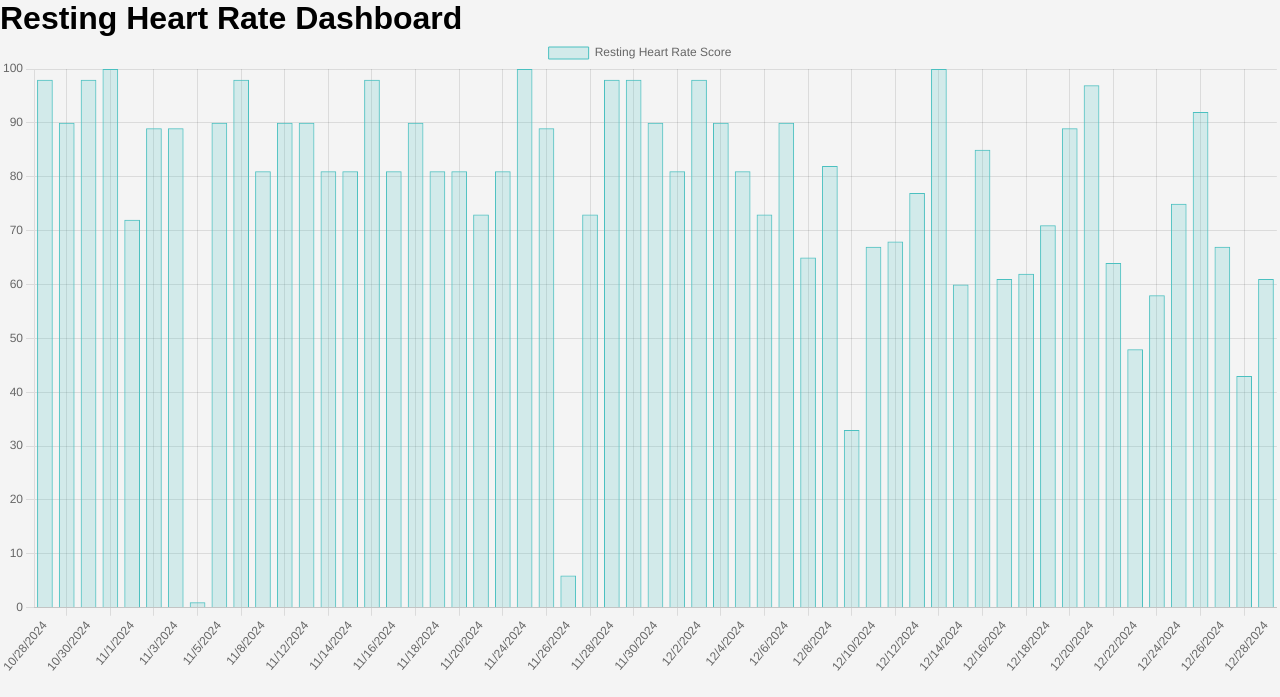
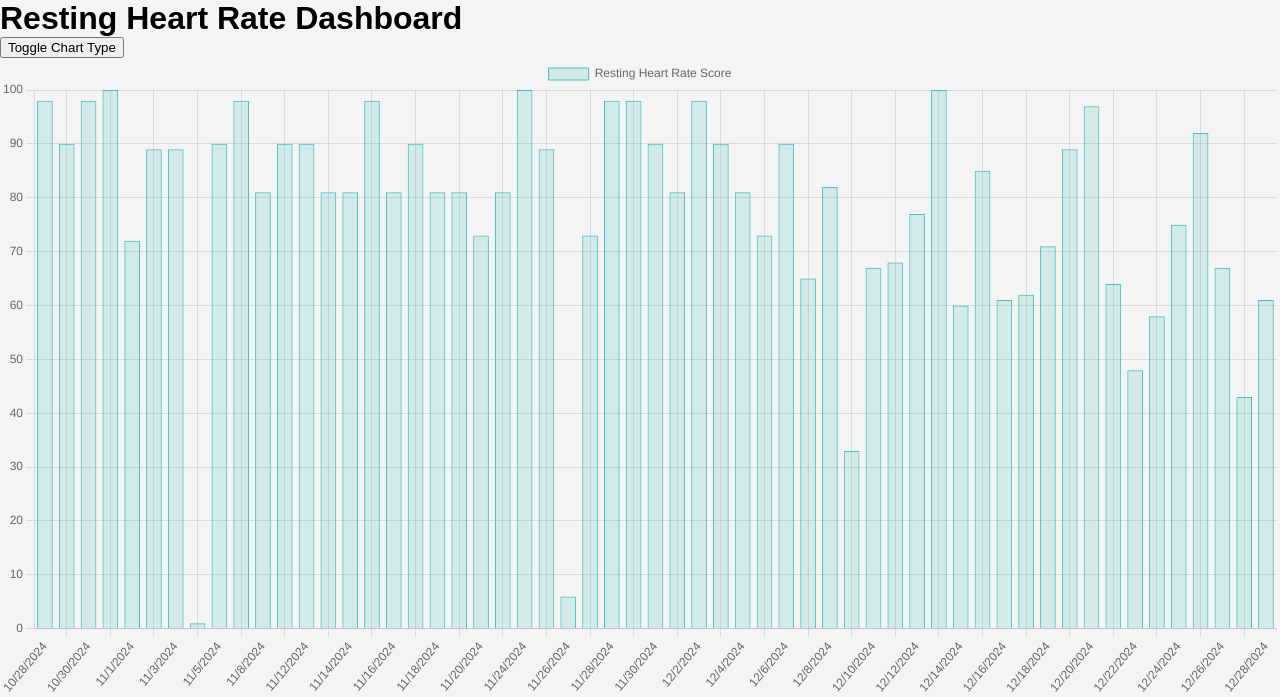
Before and after one commit to JaimeQuezadaJr/heart-rate-dashboard, a Flask app: page / in a window 1280 px wide. Shown: the top 697 px of the page. Run offline with Flask 3, Linux system fonts and the light colour scheme.

Commit message:
added button to change graph type

```diff
--- a/src/static/js/scripts.js
+++ b/src/static/js/scripts.js
@@ -1,3 +1,6 @@
+let chartType = 'bar';
+let chart;
+
 const fetchData = async () => {
     const response = await fetch('/data');
     const data = await response.json();
@@ -9,8 +12,12 @@ const renderChart = (data) => {
     const labels = data.map(entry => new Date(entry.date).toLocaleDateString());
     const scores = data.map(entry => entry['Resting Heart Rate Score']);
 
-    const chart = new Chart(ctx, {
-        type: 'bar',
+    if (chart) {
+        chart.destroy();
+    }
+
+    chart = new Chart(ctx, {
+        type: chartType,
         data: {
             labels: labels,
             datasets: [{
@@ -31,4 +38,9 @@ const renderChart = (data) => {
     });
 };
 
+document.getElementById('toggleChartType').addEventListener('click', () => {
+    chartType = chartType === 'bar' ? 'line' : 'bar';
+    fetchData().then(data => renderChart(data));
+});
+
 fetchData().then(data => renderChart(data));
--- a/src/templates/index.html
+++ b/src/templates/index.html
@@ -8,6 +8,7 @@
 </head>
 <body>
     <h1>Resting Heart Rate Dashboard</h1>
+    <button id="toggleChartType">Toggle Chart Type</button>
     <canvas id="heartRateChart" width="400" height="200"></canvas>
     <script src="https://cdn.jsdelivr.net/npm/chart.js"></script>
     <script src="{{ url_for('static', filename='js/scripts.js') }}"></script>
```
